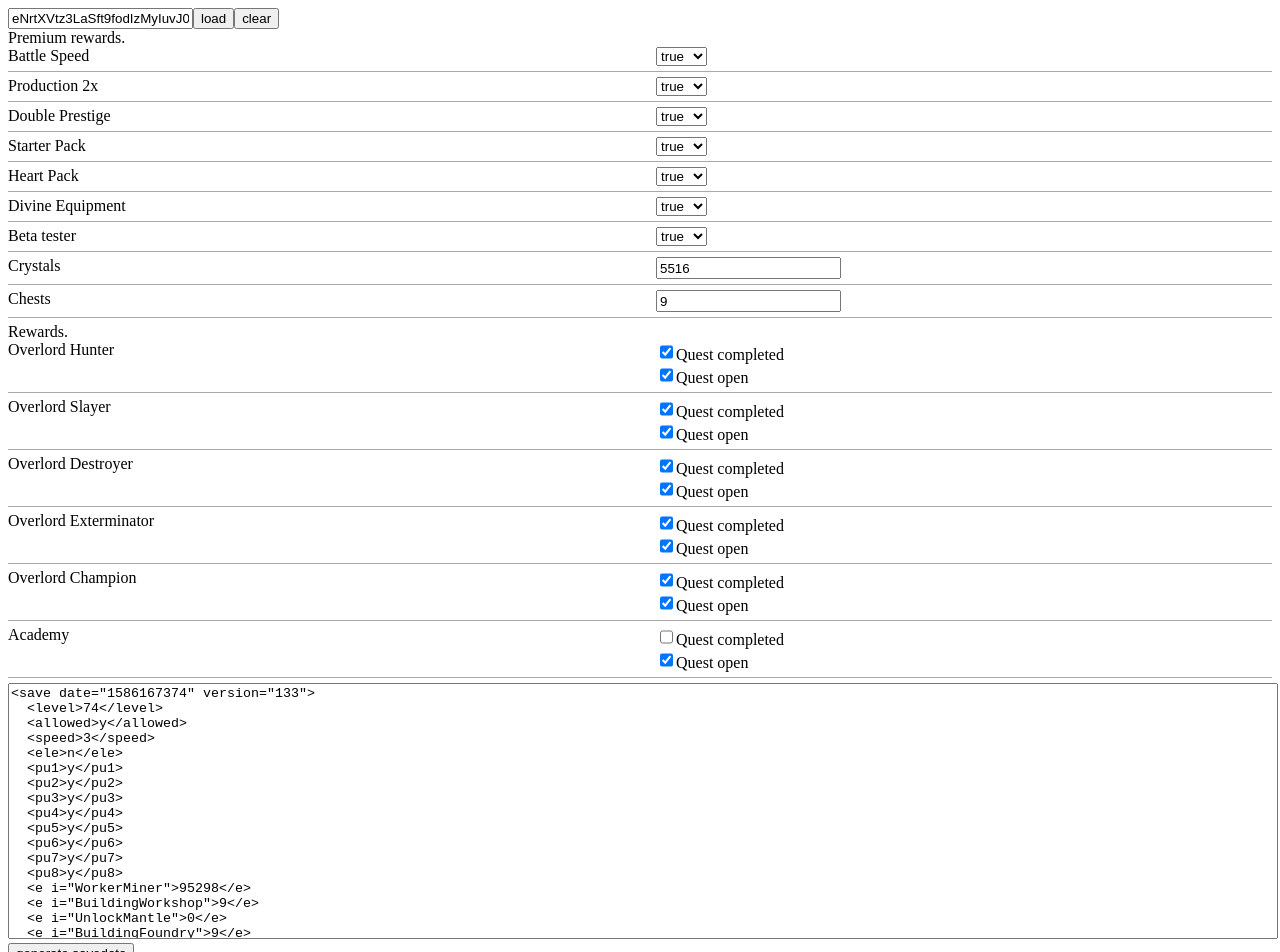
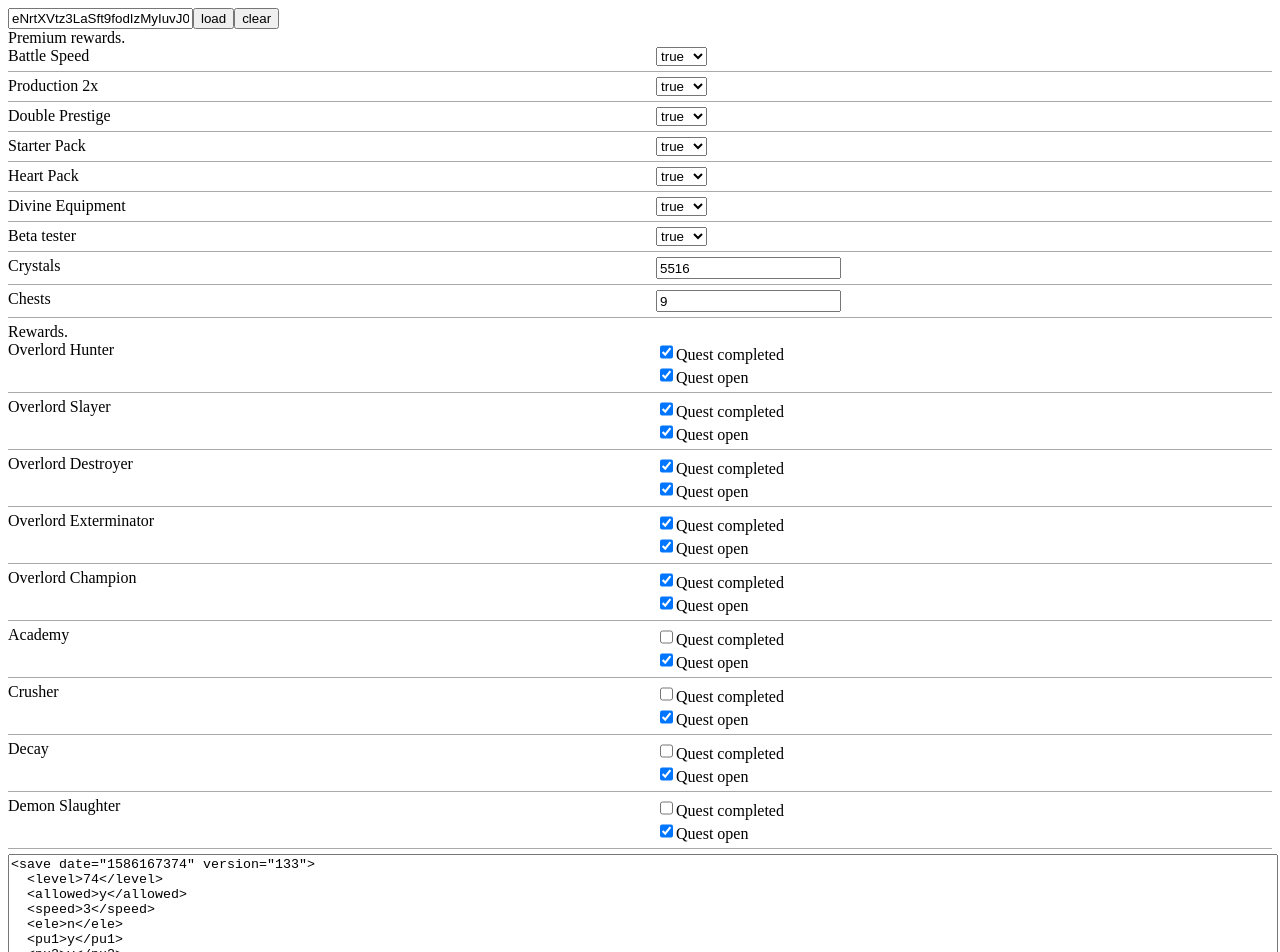
Before and after one commit to zedero/CaveHeroesSaveEditor, an Angular app: page / in a window 1280 px wide. Shown: the top 952 px of the page. Built offline with nearby package versions, Linux system fonts and the light colour scheme.

Commit message:
add more rewards

```diff
--- a/src/app/components/editor/editor.component.ts
+++ b/src/app/components/editor/editor.component.ts
@@ -69,7 +69,14 @@ export class EditorComponent implements OnInit {
   createRewardsFields() {
     this.rewardsFields = [];
 
-    const addToRewardsField = (aKey: string, aDesc: string, aRewardAttr: string,  aReward: string, aHasLinkedElement = false) => {
+    const addToRewardsField = (
+      aKey: string,
+      aDesc: string,
+      aRewardAttr: string,
+      aReward: string,
+      aHasLinkedElement = false,
+      aLinkedElementValue = 0,
+    ) => {
       let index = 0;
       const list = this.gameSave.getElementsByTagName(aKey);
       for (let i = 0; i < list.length; i++) {
@@ -81,7 +88,7 @@ export class EditorComponent implements OnInit {
       let element;
 
       if (aHasLinkedElement) {
-        element = this.gameSave.getElementsByTagName(aReward)[0].innerHTML;
+        element = aLinkedElementValue;
       }
 
       this.rewardsFields.push(
@@ -104,8 +111,10 @@ export class EditorComponent implements OnInit {
     addToRewardsField('re', 'Overlord Destroyer', 'i', 'overlord10');
     addToRewardsField('re', 'Overlord Exterminator', 'i', 'overlord25');
     addToRewardsField('re', 'Overlord Champion', 'i', 'overlord50');
-    addToRewardsField('re', 'Academy', 'i', 'academy', true);
-    console.log(this.rewardsFields)
+    addToRewardsField('re', 'Academy', 'i', 'academy', true, 7);
+    addToRewardsField('re', 'Crusher', 'i', 'crusher', true, 6000);
+    addToRewardsField('re', 'Decay', 'i', 'decay');
+    addToRewardsField('re', 'Demon Slaughter', 'i', 'slaughter');
   }
 
   setXmlData(aData) {
@@ -117,7 +126,15 @@ export class EditorComponent implements OnInit {
       this.gameSave.getElementsByTagName(aData.key)[aData.index].setAttribute('o', aData.o);
     }
     if (aData.hasOwnProperty('a')) {
-      this.gameSave.getElementsByTagName(aData.key)[aData.index].setAttribute('a', aData.o);
+      this.gameSave.getElementsByTagName(aData.key)[aData.index].setAttribute('a', aData.a);
+
+      // if it has a linked element and we activate this var, check if the minimum is larger then the current. If so set it.
+      if (aData.a && aData.element) {
+        const name = this.gameSave.getElementsByTagName(aData.key)[aData.index].getAttribute('i');
+        if (this.gameSave.getElementsByTagName(name)[0].innerHTML < aData.element) {
+          this.gameSave.getElementsByTagName(name)[0].innerHTML = aData.element;
+        }
+      }
     }
   }
 
```
Also changed, not shown: 5 other files (tests, documents, lock files or other folders).
